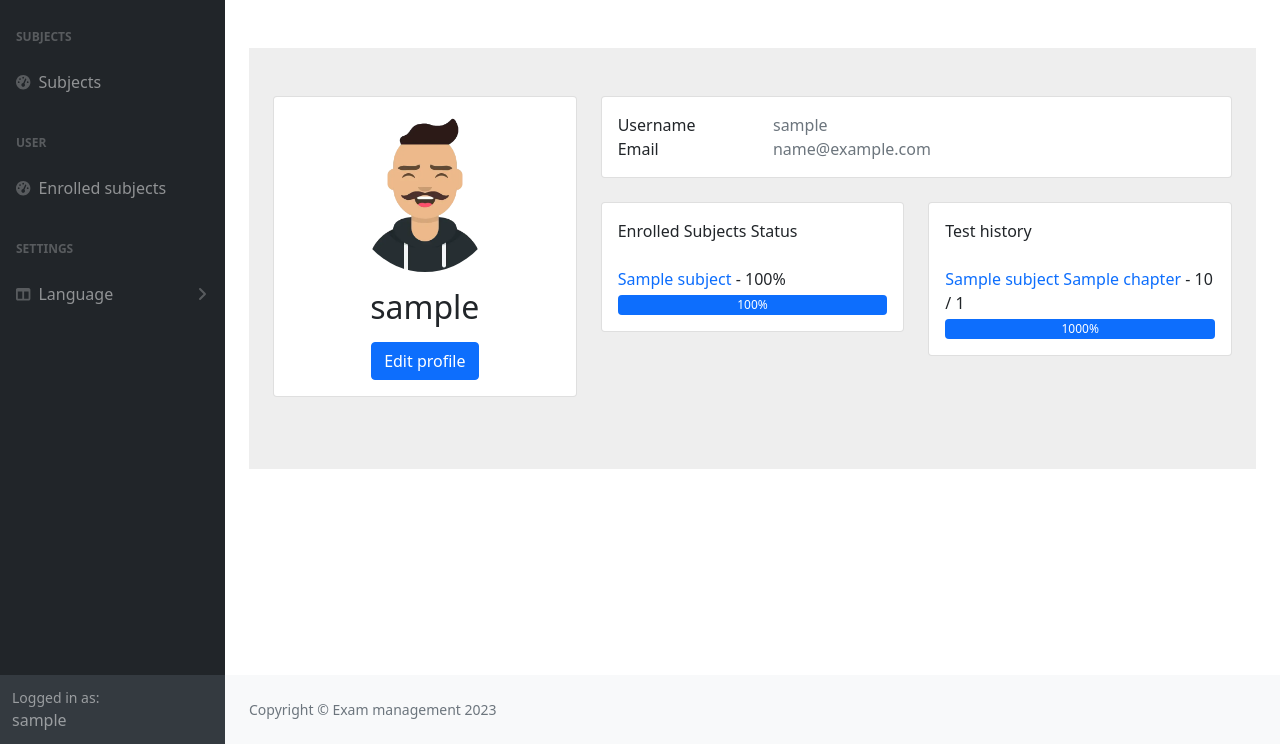
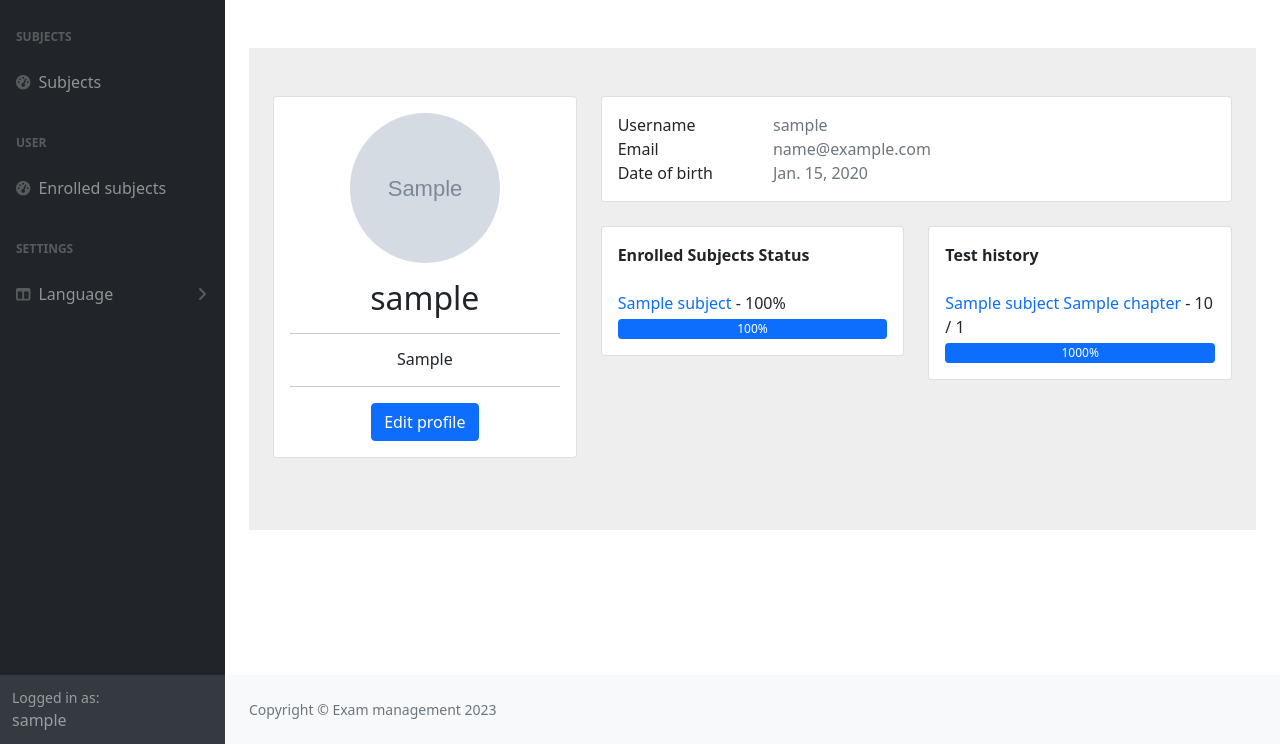
Before and after one commit to quanganhquanganh/hn_python_naitei19-exam_management_system, a Django app: page /main/profile/ in a window 1280 px wide. Shown: the part 56-800 px from the top of the page. Run offline with Django 3.2, Linux system fonts and the light colour scheme; a user stored in the database is signed in; tables that the repository leaves empty hold one stand-in row (values such as "Sample post"); grey boxes marked "Sample" are stand-in pictures; style sheets or scripts are compiled from the project's sources; some libraries are stand-ins or nearby versions.

Commit message:
Edit profile

```diff
--- a/exammanagement/main/static/css/more.css
+++ b/exammanagement/main/static/css/more.css
@@ -21,6 +21,10 @@
   width: 150px !important;
 }
 
+.h-150 {
+  height: 150px !important;
+}
+
 .h-20 {
   height: 20px !important;
 }
--- a/exammanagement/main/templates/main/subject_list.html
+++ b/exammanagement/main/templates/main/subject_list.html
@@ -6,7 +6,7 @@
         <div class="row gy-5">
             {% for subject in subject_list %}
                 <div class="card m-3 col-6 w-18r" id="course-{{ subject.id }}">
-                    <img src="/main/static/image/subject_bg.png" alt="..."  class="object-fit-cover">
+                    <img src="/static/image/subject_bg.png" alt="..."  class="object-fit-cover">
                     <div class="card-body">
                         <h5 class="card-title">{{ subject.name }}</h5>
                         <p class="card-text">{{ subject.description }}</p>
--- a/exammanagement/main/templates/main/user_profile.html
+++ b/exammanagement/main/templates/main/user_profile.html
@@ -10,10 +10,13 @@
                 <div class="col-lg-4">
                     <div class="card mb-4">
                         <div class="card-body text-center">
-                            <img src="{% static 'image/avatar.png' %}" alt="avatar"
-                            class="rounded-circle img-fluid w-150">
-                            <h2 class="my-3">{{ user.username }}</h2>
-                            <a href="#"><button class="btn btn-primary">{% trans "Edit profile" %}</button></a>
+                            <img src="{{ profile.avatar.url }}" alt="avatar"
+                            class="rounded-circle img-fluid w-150 h-150">
+                            <h2 class="my-3">{{ profile.user.username }}</h2>
+                            <hr>
+                            <h6 class="fw-normal">{{ profile.introduction }}</h6>
+                            <hr>
+                            <a href="{% url 'edit-profile' %}"><button class="btn btn-primary">{% trans "Edit profile" %}</button></a>
                         </div>
                     </div>
                 </div>
@@ -25,7 +28,7 @@
                                     <p class="mb-0">{% trans "Username" %}</p>
                                 </div>
                                 <div class="col-sm-9">
-                                    <p class="text-muted mb-0">{{ user.username }}</p>
+                                    <p class="text-muted mb-0">{{ profile.user.username }}</p>
                                 </div>
                             </div>
                             <div class="row">
@@ -33,7 +36,15 @@
                                     <p class="mb-0">{% trans "Email" %}</p>
                                 </div>
                                 <div class="col-sm-9">
-                                    <p class="text-muted mb-0">{{ user.email }}</p>
+                                    <p class="text-muted mb-0">{{ profile.user.email }}</p>
+                                </div>
+                            </div>
+                            <div class="row">
+                                <div class="col-sm-3">
+                                    <p class="mb-0">{% trans "Date of birth" %}</p>
+                                </div>
+                                <div class="col-sm-9">
+                                    <p class="text-muted mb-0">{{ profile.date_of_birth }}</p>
                                 </div>
                             </div>
                         </div>
@@ -42,7 +53,7 @@
                         <div class="col-md-6">
                             <div class="card mb-4 mb-md-0">
                                 <div class="card-body">
-                                    <p class="mb-4">{% trans "Enrolled Subjects Status" %}</p>
+                                    <p class="mb-4 fw-bold">{% trans "Enrolled Subjects Status" %}</p>
                                     {% for enroll in enrolled_subjects %}
                                         <p class="mb-1 fs-1r"><a class="text-decoration-none" href="{{ enroll.subject.get_absolute_url }}">{{ enroll.subject.name }}</a> - {{ enroll.subject|in_progress:user }}%</p>
                                         <div class="progress rounded h-20">
@@ -60,7 +71,7 @@
                         <div class="col-md-6">
                             <div class="card mb-4 mb-md-0">
                                 <div class="card-body">
-                                    <p class="mb-4">{% trans "Test history" %}</p>
+                                    <p class="mb-4 fw-bold">{% trans "Test history" %}</p>
                                     {% for test in tests %}
                                     <p class="mb-1 fs-1r"><a class="text-decoration-none" href="{{ test.get_absolute_url }}">{{ test.chapter.subject.name }} {{ test.chapter.name }}</a> - {{ test.total_score}} / {{ test.choice_set.all.count }}</p>
                                     <div class="progress rounded h-20">
--- a/exammanagement/main/urls.py
+++ b/exammanagement/main/urls.py
@@ -3,21 +3,22 @@ from django.urls import path
 from . import views
 
 urlpatterns = [
-    path('', views.SubjectListView.as_view(), name='index'),
-    path('subjects/', views.SubjectListView.as_view(), name='subjects'),
+    path("", views.SubjectListView.as_view(), name="index"),
+    path("subjects/", views.SubjectListView.as_view(), name="subjects"),
     path(
-        'subjects/enrolled/',
+        "subjects/enrolled/",
         views.EnrolledSubjectListView.as_view(),
-        name='enrolled-subjects',
+        name="enrolled-subjects",
     ),
-    path('subject/<int:pk>', views.SubjectDetailView.as_view(), name='subject-detail'),
-    path('chapter/<int:pk>', views.ChapterDetailView.as_view(), name='chapter-detail'),
+    path("subject/<int:pk>", views.SubjectDetailView.as_view(), name="subject-detail"),
+    path("chapter/<int:pk>", views.ChapterDetailView.as_view(), name="chapter-detail"),
     path(
-        'subject/<int:subject_id>/enroll/',
+        "subject/<int:subject_id>/enroll/",
         views.enroll_subject,
-        name='subject-registration',
+        name="subject-registration",
     ),
-    path('profile/', views.user_profile, name='user-profile'),
-    path('create-exam/chapter/<int:pk>', views.create_exam_view, name='create-exam'),
-    path('exam/<int:pk>', views.take_exam_view, name='take-exam'),
+    path("profile/", views.user_profile, name="user-profile"),
+    path("create-exam/chapter/<int:pk>", views.create_exam_view, name="create-exam"),
+    path("exam/<int:pk>", views.take_exam_view, name="take-exam"),
+    path("edit-profile", views.edit_profile, name="edit-profile"),
 ]
--- a/exammanagement/main/views.py
+++ b/exammanagement/main/views.py
@@ -9,23 +9,32 @@ from django.contrib.auth.decorators import login_required
 from django.contrib.auth.forms import AuthenticationForm
 from django.contrib.auth.mixins import LoginRequiredMixin
 from django.contrib.auth.models import User
-from django.contrib.auth.views import PasswordResetConfirmView, PasswordResetView
 from django.contrib.sites.shortcuts import get_current_site
-from django.core.mail import EmailMessage, send_mail
+from django.core.mail import send_mail
 from django.db.models import Q
 from django.http import HttpResponseRedirect, JsonResponse
 from django.shortcuts import get_object_or_404, redirect, render
 from django.template.loader import render_to_string
-from django.urls import reverse, reverse_lazy
+from django.urls import reverse
 from django.utils import timezone
 from django.utils.encoding import force_bytes, force_text
 from django.utils.http import urlsafe_base64_decode, urlsafe_base64_encode
 from django.utils.translation import gettext_lazy as _
 from django.views import View, generic
 from django.views.decorators.csrf import requires_csrf_token
-from main.models import Answer, Chapter, Choice, Enroll, Genre, Question, Subject, Test
+from main.models import (
+    Answer,
+    Chapter,
+    Choice,
+    Enroll,
+    Genre,
+    Profile,
+    Question,
+    Subject,
+    Test,
+)
 
-from .forms import NewUserForm
+from .forms import EditProfileForm, NewUserForm
 from .utils import token_generator
 
 logger = logging.getLogger("mylogger")
@@ -162,6 +171,19 @@ def logout_request(request):
     return HttpResponseRedirect(reverse("index"))
 
 
+@login_required
+def edit_profile(request):
+    profile = get_object_or_404(Profile, user=request.user)
+    if request.method == "POST":
+        form = EditProfileForm(request.POST, request.FILES, instance=profile)
+        if form.is_valid():
+            form.save()
+            return redirect("user-profile")
+    else:
+        form = EditProfileForm(instance=profile)
+    return render(request, "main/edit_profile.html", {"form": form})
+
+
 class SubjectDetailView(generic.DetailView):
     model = Subject
 
@@ -201,14 +223,15 @@ def enroll_subject(request, subject_id):
 
 
 def user_profile(request):
-    user = request.user
-    enrolled_subjects = Enroll.objects.filter(user=user).order_by("-id")[:3]
-    tests = Test.objects.filter(user=user).order_by("-completed_at")[:3]
+    profile = get_object_or_404(Profile, user=request.user)
+    enrolled_subjects = Enroll.objects.filter(user=profile.user).order_by("-id")[:3]
+    tests = Test.objects.filter(user=profile.user).order_by("-completed_at")[:3]
 
     context = {
-        "user": user,
+        "profile": profile,
         "enrolled_subjects": enrolled_subjects,
         "tests": tests,
+        "user": request.user,
     }
 
     return render(request, "main/user_profile.html", context)
```
Also changed, not shown: exammanagement/exammanagement/settings.py (+19 -1 lines), exammanagement/main/admin.py (+47 -33 lines), exammanagement/main/forms.py (+11 -0 lines), exammanagement/main/models.py (+49 -38 lines), exammanagement/main/templates/main/edit_profile.html (added, +24 -0 lines), exammanagement/locale/en/LC_MESSAGES/django.po, exammanagement/locale/vi/LC_MESSAGES/django.po, exammanagement/main/migrations/0016_profile.py (added), exammanagement/main/migrations/0017_rename_intoduction_profile_introduction.py (added), exammanagement/main/migrations/0018_auto_20230927_1736.py (added).
